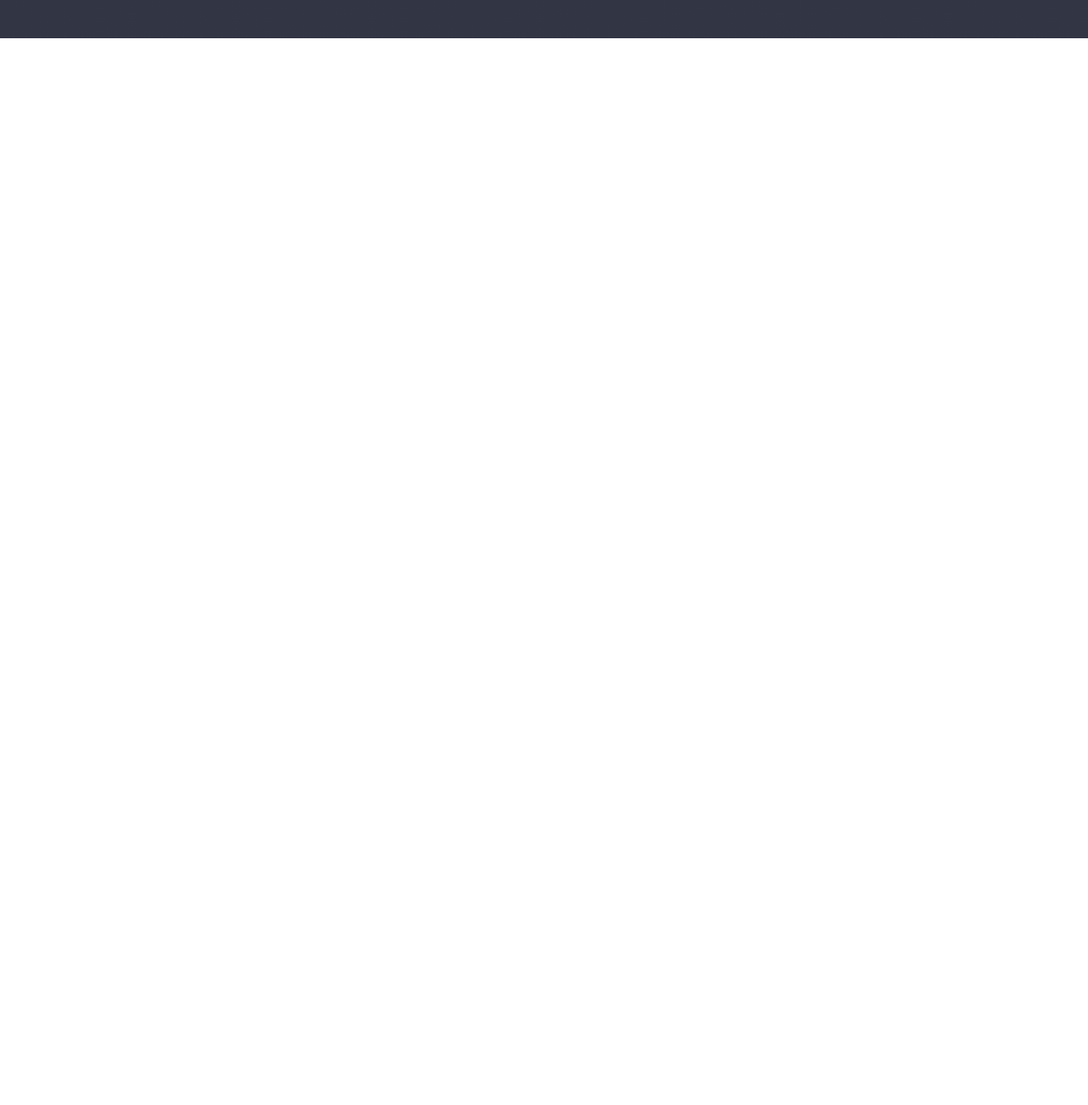
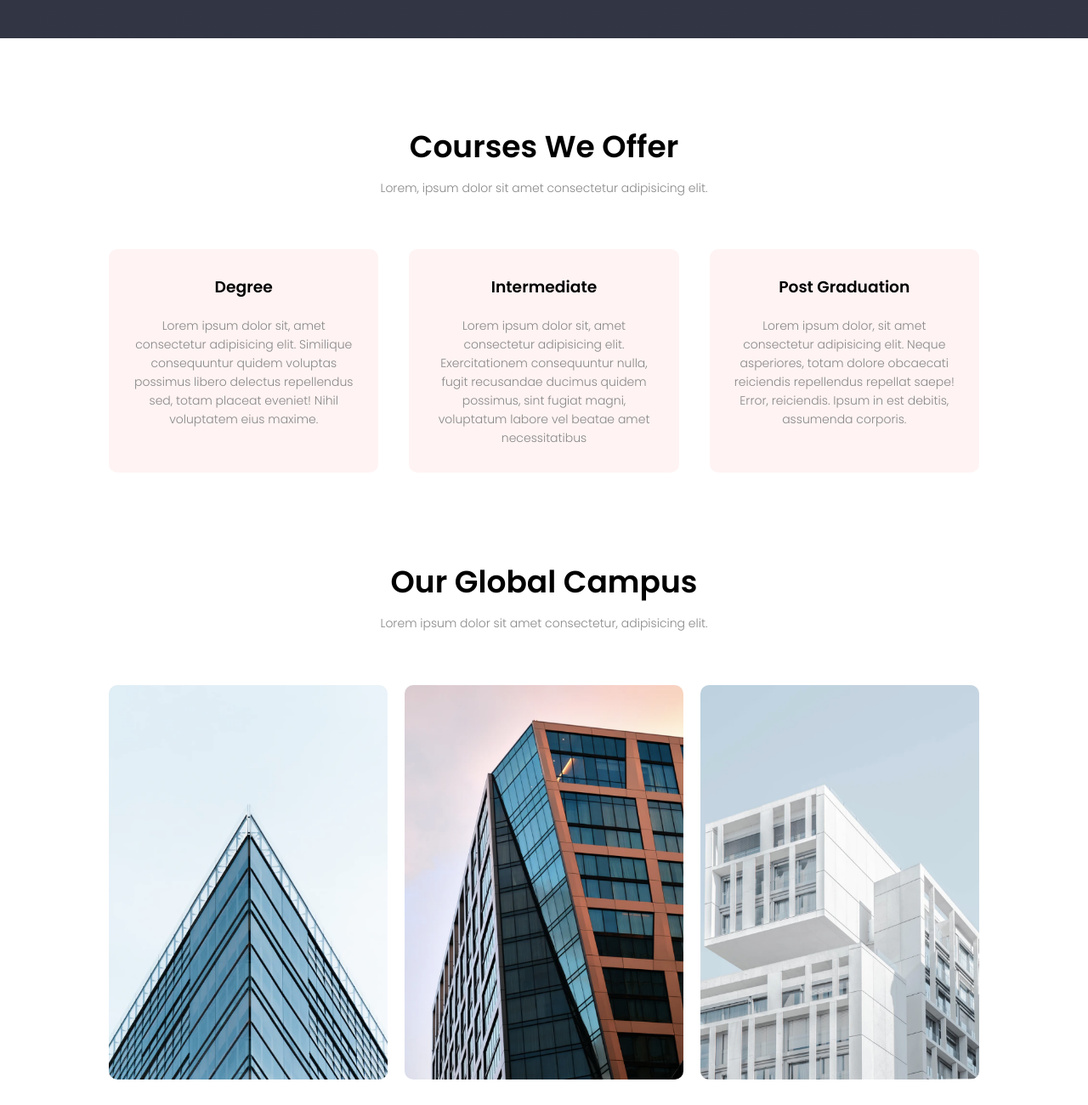
Before and after one commit to lucasbitencourr/landing-page.2, a plain HTML site: page index.html in a window 1280 px wide. Shown: the part 755-2055 px from the top of the page at 85% size. Before the commit the page ends 800 px from the top, so only its background shows below. Drawn offline with nearby package versions, Linux system fonts and the light colour scheme; grey boxes are pictures that could not be loaded; a web font is replaced by a local one.

Commit message:
adicionei duas seçoes

```diff
--- a/index.html
+++ b/index.html
@@ -45,8 +45,58 @@
             </div>
         </section>
     </header>
+    <section class="course">
+        <h1>Courses We Offer</h1>
+        <p>Lorem, ipsum dolor sit amet consectetur adipisicing elit.</p>
+        <div class="row">
+            <div class="course-color">
+                <h3>Degree</h3>
+                <p>Lorem ipsum dolor sit, amet consectetur adipisicing elit. Similique consequuntur quidem voluptas
+                    possimus
+                    libero delectus repellendus sed, totam placeat eveniet! Nihil voluptatem eius maxime. </p>
+            </div>
+            <div class="course-color">
+                <h3>Intermediate</h3>
+                <p>Lorem ipsum dolor sit, amet consectetur adipisicing elit. Exercitationem consequuntur nulla, fugit
+                    recusandae
+                    ducimus quidem possimus, sint fugiat magni, voluptatum labore vel beatae amet necessitatibus </p>
+            </div>
+            <div class="course-color">
+                <h3>Post Graduation</h3>
+                <p>Lorem ipsum dolor, sit amet consectetur adipisicing elit. Neque asperiores, totam dolore obcaecati
+                    reiciendis
+                    repellendus repellat saepe! Error, reiciendis. Ipsum in est debitis, assumenda corporis. </p>
+            </div>
+    </section>
+
+    <section class="campus">
+        <h1>Our Global Campus</h1>
+        <p>Lorem ipsum dolor sit amet consectetur, adipisicing elit. </p>
+
+        <div class="row">
+            <div class="campus-col">
+                <img src="imagens/london.png" alt="londres">
+                <div class="layer">
+                    <h3>LONDON  </h3>
+                </div>
+            </div>
+            <div class="campus-col">
+                <img src="imagens/newyork.png" alt="novaiorque">
+                <div class="layer">
+                    <h3>NEW YORK  </h3>
+                </div>
+            </div>
+            <div class="campus-col">
+                <img src="imagens/washington.png" alt="WASHINGTON">
+                <div class="layer">
+                    <h3>WASHINGTON</h3>
+                </div>
+            </div>
+        </div>
+    </section>
+
     <script>
-           var navLinks = document.getElementById("navLinks");
+        var navLinks = document.getElementById("navLinks");
         function showMenu() {
             navLinks.style.right = "0";
         }
--- a/style.css
+++ b/style.css
@@ -100,9 +100,107 @@ nav img {
 }
 
 nav .material-symbols-outlined {
-   display: none;
+    display: none;
 }
 
+.course {
+    width: 80%;
+    margin: auto;
+    text-align: center;
+    padding-top: 100px;
+}
+
+h1 {
+    font-size: 36px;
+    font-weight: 600;
+}
+
+p {
+    color: #888;
+    font-size: 14px;
+    font-weight: 300;
+    line-height: 22px;
+    padding: 10px;
+}
+
+.row {
+    margin-top: 5%;
+    display: flex;
+    justify-content: space-between;
+}
+
+.course-color{
+    flex-basis: 31%;
+    background: #fff3f3;
+    border-radius: 10px;
+    margin-bottom: 5%;
+    padding: 20px 12px;
+    box-sizing: border-box;
+    transition: 0.5s;
+}
+
+h3{
+    text-align: center;
+    font-weight: 600;
+    margin: 10px 0;
+}
+
+.course-color:hover{
+    box-shadow: 0 0 20px 0px rgba(0,0,0,0.2);
+}
+
+.campus {
+    width: 80%;
+    margin: auto;
+    text-align: center;
+    padding-top: 50px;
+}
+
+.campus-col{
+    flex-basis: 32%;
+    border-radius: 10px;
+    margin-bottom: 30px;
+    position: relative;
+    overflow: hidden;
+}
+
+.campus-col img{
+    width: 100%;
+    display: block;
+}
+
+.layer{
+    background: transparent;
+    height: 100%;
+    width: 100%;
+    position: absolute;
+    top: 0;
+    left: 0;
+    transition: 0.5s;
+}
+
+.layer:hover{
+    background: rgba(226,0,0,0.7);
+}
+
+.layer h3{
+    width: 100%;
+    font-weight: 500;
+    color: #fff;
+    font-size: 26px;
+    bottom: 0;
+    left: 50%;
+    transform: translateX(-50%);
+    position: absolute;
+    opacity: 0;
+    transition: 0.5s;
+}
+
+.layer:hover h3{
+    bottom: 49%;
+    opacity: 1;
+
+}
 
 @media screen and (max-width: 600px) {
     .text-box h1 {
@@ -124,15 +222,21 @@ nav .material-symbols-outlined {
         z-index: 2;
         transition: 1s;
     }
+
     nav .material-symbols-outlined {
         display: block;
         color: #fff;
         margin: 10px;
         font-size: 22px;
         cursor: pointer;
-     }
+    }
 
-     .nav-links ul {
+    .nav-links ul {
         padding: 30px;
-     }
+    }
 }
+@media screen and (max-width: 700px){
+    .row{
+        flex-direction: column;
+    }
+}
```
